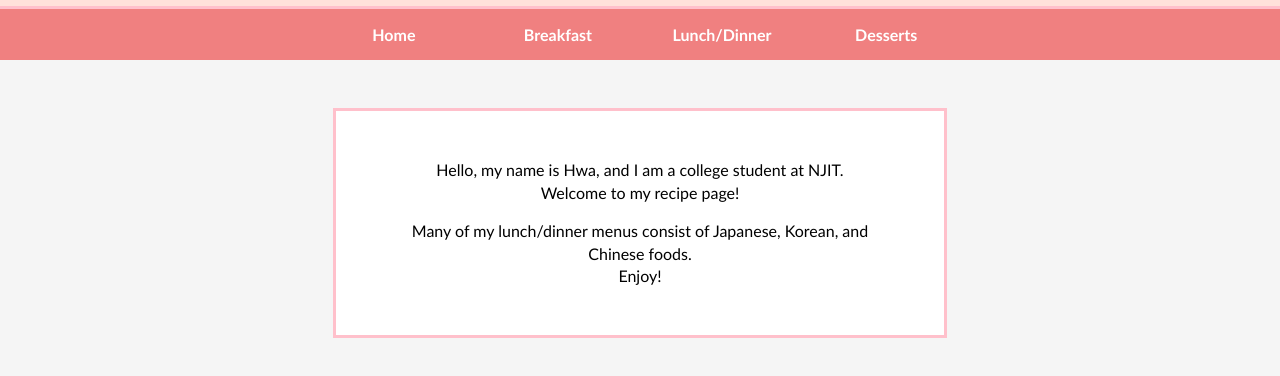
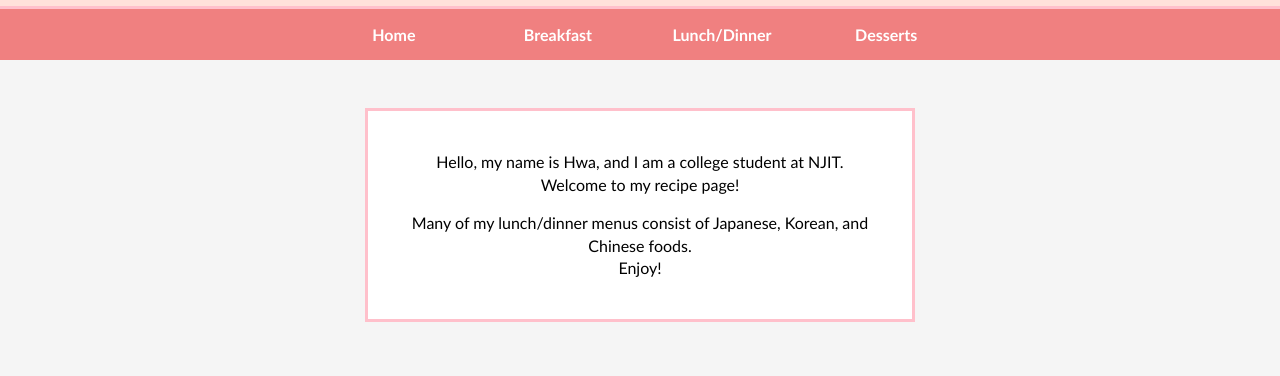
Before and after one commit to hwasugi/recipe, a plain HTML site: page index.html in a window 1280 px wide. Shown: the part 128-504 px from the top of the page. Drawn offline with Linux system fonts and the light colour scheme.

Commit message:
Update main.css

```diff
--- a/main.css
+++ b/main.css
@@ -79,7 +79,7 @@ header h3 {
 
 .home {
     text-align: center;
-    padding: 2em 4em 2em 4em;
+    padding: 1.5em 2em 1.5em 2em;
     border: 3px solid pink;
     background-color: white;
     width: 30em;
```
